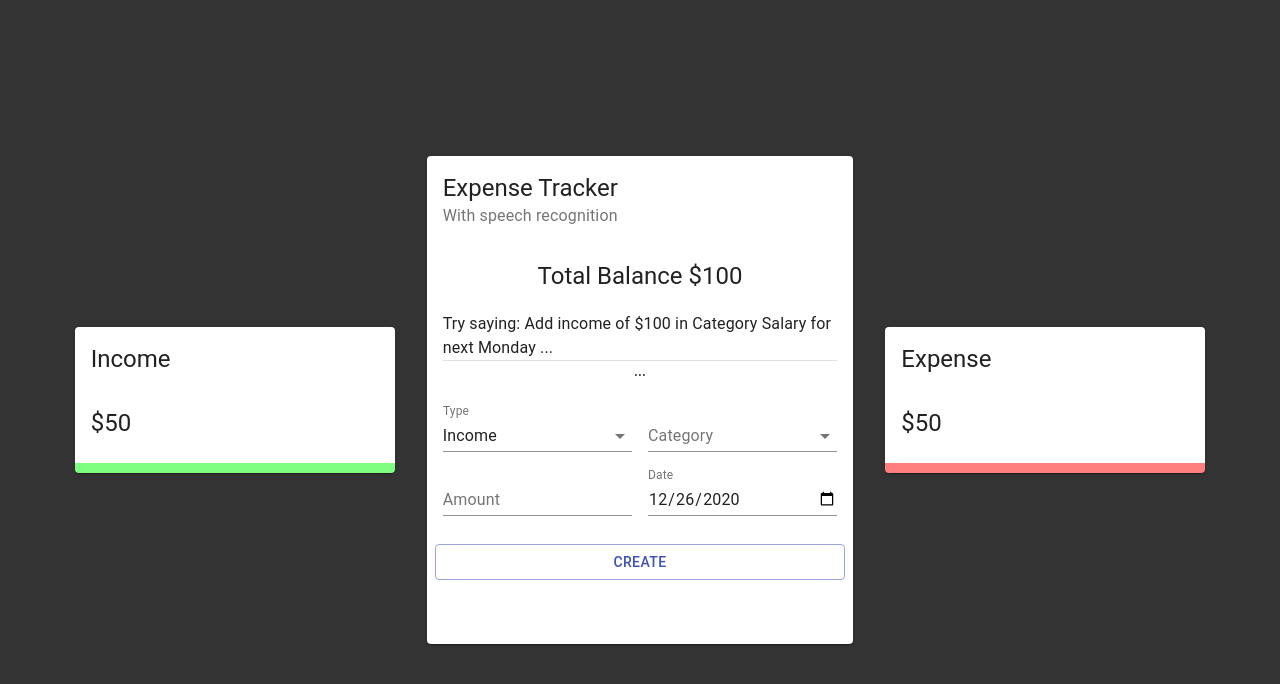
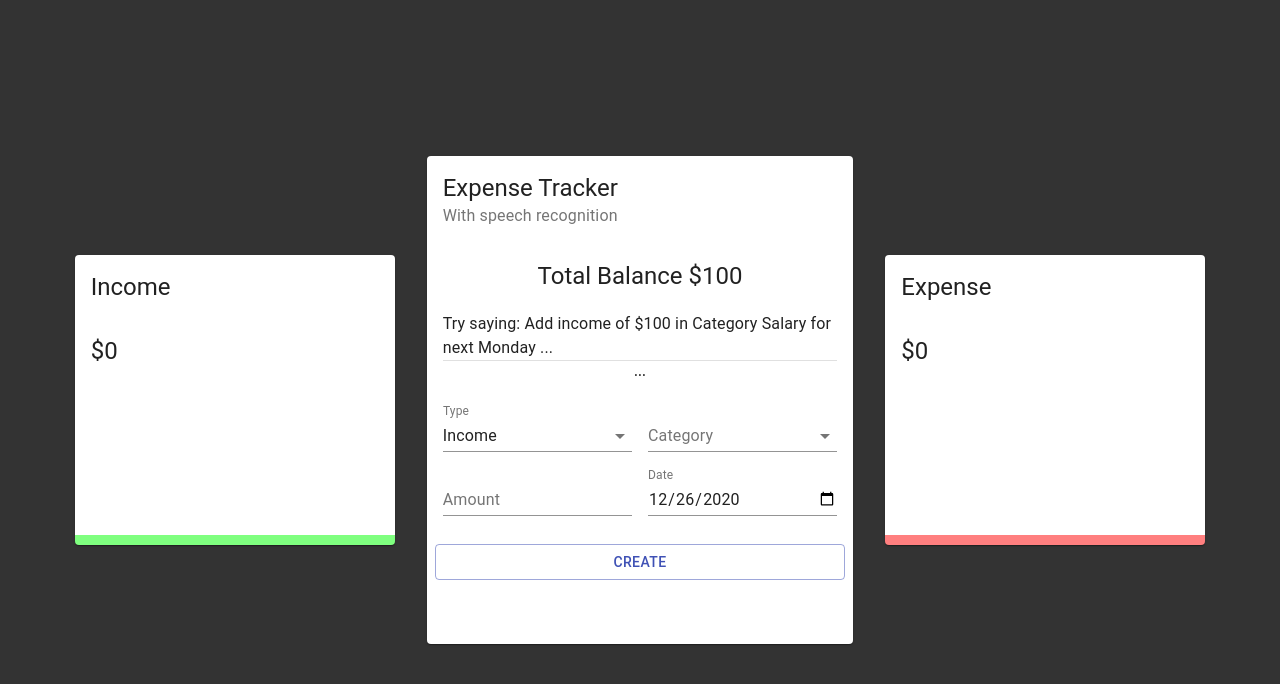
Before and after one commit to yotamBalilti/expenseTracker, a React (Create React App) app: page / in a window 1280 px wide. Shown: the top 684 px of the page. Built offline with nearby package versions, Linux system fonts and the light colour scheme.

Commit message:
added custom hook to handle transactions

```diff
--- a/src/components/Details/Details.jsx
+++ b/src/components/Details/Details.jsx
@@ -1,20 +1,23 @@
-import React from 'react';
-import { Card, CardHeader, CardContent, Typography } from '@material-ui/core';
-import { Doughnut } from 'react-chartjs-2';
+import React from "react";
+import { Card, CardHeader, CardContent, Typography } from "@material-ui/core";
+import { Doughnut } from "react-chartjs-2";
+import useTransactions from "../../useTransactions";
 
-import useStyles from './styles';
+import useStyles from "./styles";
 
 const Details = ({ title }) => {
   const classes = useStyles();
+  const { total, chartData } = useTransactions(title);
+
   return (
-        <Card className={title === 'Income' ? classes.income : classes.expense}>
+    <Card className={title === "Income" ? classes.income : classes.expense}>
       <CardHeader title={title} />
       <CardContent>
-                <Typography variant="h5">$50</Typography>
-                {/* <Doughnut data="DATA" /> */}
+        <Typography variant="h5">${total}</Typography>
+        <Doughnut data={chartData} />
       </CardContent>
     </Card>
-    )
-}
+  );
+};
 
-export default Details
+export default Details;
--- a/src/components/Main/Form/Form.jsx
+++ b/src/components/Main/Form/Form.jsx
@@ -41,7 +41,7 @@
     setFormData(initialState);
   };
 
-  const selectedType =
+  const selectedCategories =
     formData.type === "Income" ? incomeCategories : expenseCategories;
 
   return (
@@ -72,7 +72,7 @@
               setFormData({ ...formData, category: e.target.value })
             }
           >
-            {selectedType.map(c => (
+            {selectedCategories.map(c => (
               <MenuItem key={c.type} value={c.type}>
                 {c.type}
               </MenuItem>
--- a/src/context/context.js
+++ b/src/context/context.js
@@ -2,7 +2,7 @@
 
 import contextReducer from "./contextReducer";
 
-const initialState = [];
+const initialState = JSON.parse(localStorage.getItem("transactions")) || [];
 
 export const ExpenseTrackerContext = createContext(initialState);
 
--- /dev/null
+++ b/src/useTransactions.js
@@ -0,0 +1,42 @@
+import { useContext } from "react";
+import { ExpenseTrackerContext } from "./context/context";
+
+import {
+  incomeCategories,
+  expenseCategories,
+  resetCategories,
+} from "./constants/categories";
+
+const useTransactions = title => {
+  resetCategories();
+  const { transactions } = useContext(ExpenseTrackerContext);
+  const transactionsPerType = transactions.filter(t => t.type === title);
+  const total = transactionsPerType.reduce(
+    (acc, currVal) => (acc += currVal.amount),
+    0
+  );
+  const categories = title === "Income" ? incomeCategories : expenseCategories;
+
+  console.log({ transactionsPerType, total, categories });
+
+  transactionsPerType.forEach(t => {
+    const category = categories.find(c => c.type === t.category);
+    if (category) category.amount += t.amount;
+  });
+
+  const filteredCategories = categories.filter(c => c.amount > 0);
+
+  const chartData = {
+    datasets: [
+      {
+        data: filteredCategories.map(c => c.amount),
+        bacgroundColor: filteredCategories.map(c => c.color),
+      },
+    ],
+    labels: filteredCategories.map(c => c.type),
+  };
+
+  return { total, chartData };
+};
+
+export default useTransactions;
```
Also changed, not shown: 1 other file (tests, documents, lock files or other folders). Lines whose indentation alone changed are shown as unchanged.
